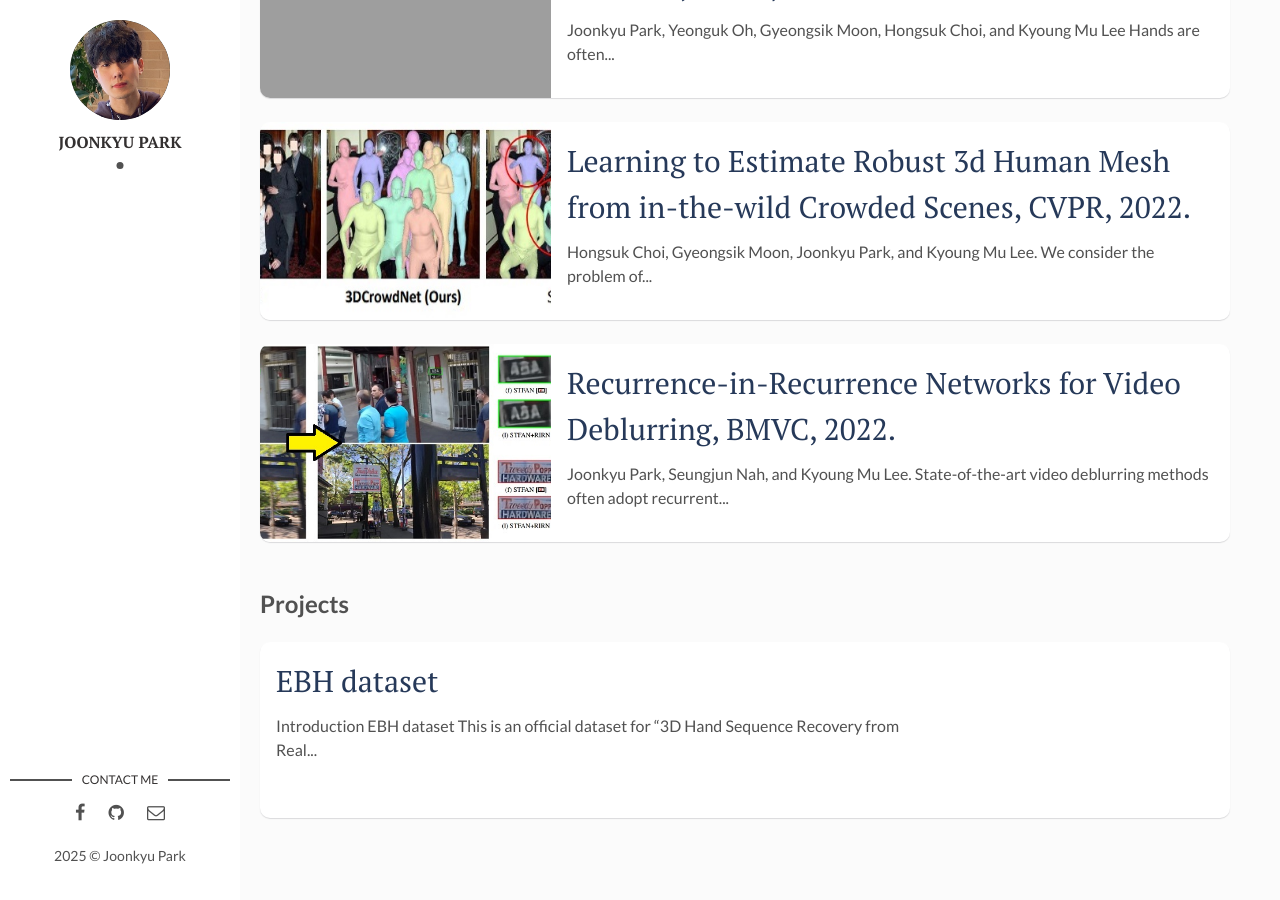
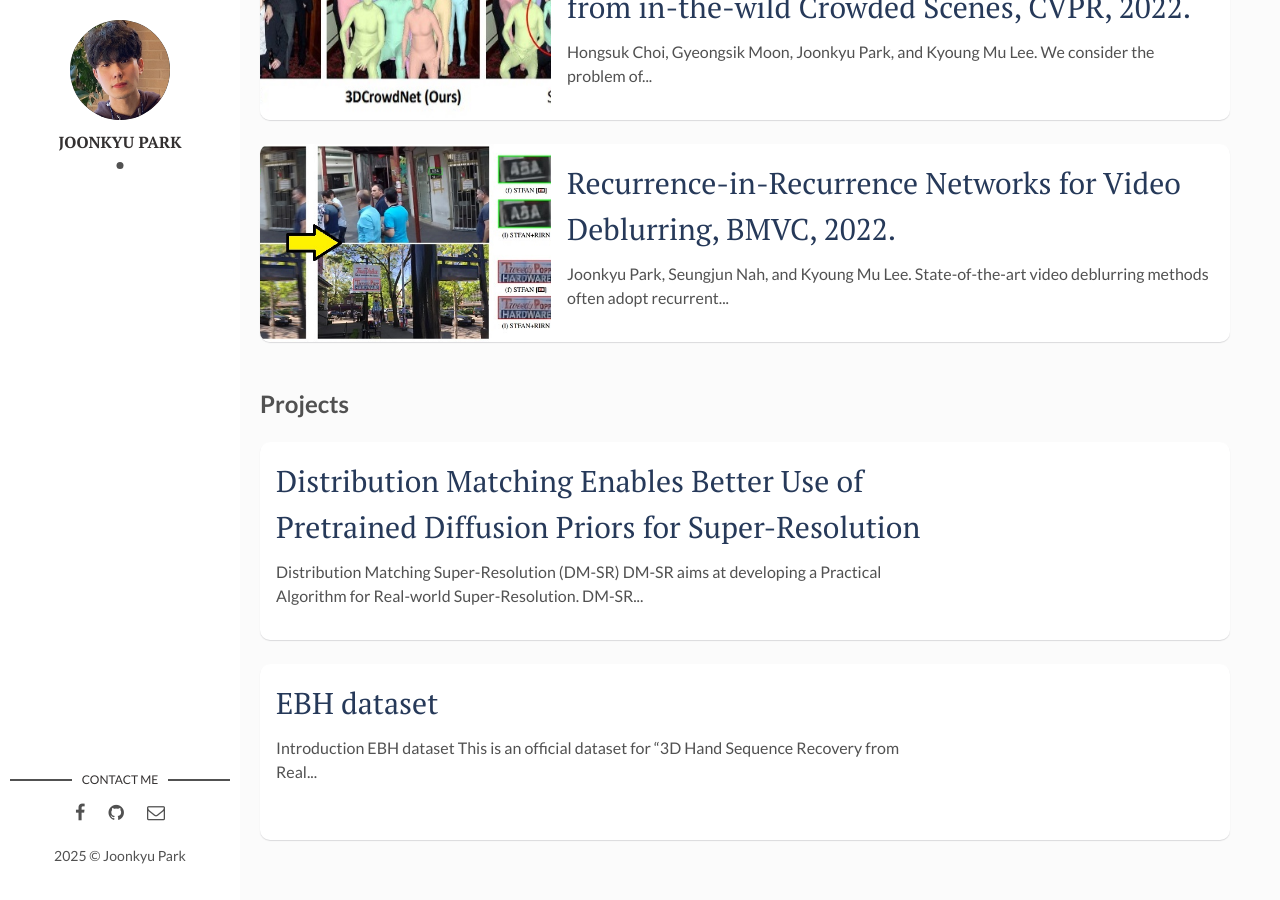
Before and after one commit to jkpark08/jkpark08.github.io, a Jekyll site: the page built from index.html, in a window 1280 px wide and 900 px high, scrolled down 2534 px. Built offline with Jekyll 4.4.1, drawn with Linux system fonts in a browser that asks for light colours; the list of posts is cut into pages by our own code; before the commit the page ends 3412 px from its top, so only the background shows below that; some of the changed text lies outside the part shown; grey boxes are pictures that could not be loaded.

Commit message:
Update 2025-07-23-dmsr.markdown

```diff
--- a/_posts/2025-07-23-dmsr.markdown
+++ b/_posts/2025-07-23-dmsr.markdown
@@ -12,7 +12,7 @@
 
 <img align="left" width="120" src="../assets/img/dmsr/dmsr.png" />
 
-# DM-SR
+# Distribution Matching Super-Resolution (DM-SR)
 
 DM-SR aims at developing a Practical Algorithm for Real-world Super-Resolution.
 DM-SR leverages the generative capabilities of a pretrained diffusion model, while requiring **only a single step** to perform super-resolution.
```
Also changed, not shown: other parts of _posts/2025-07-23-dmsr.markdown (+1 -1 lines).
